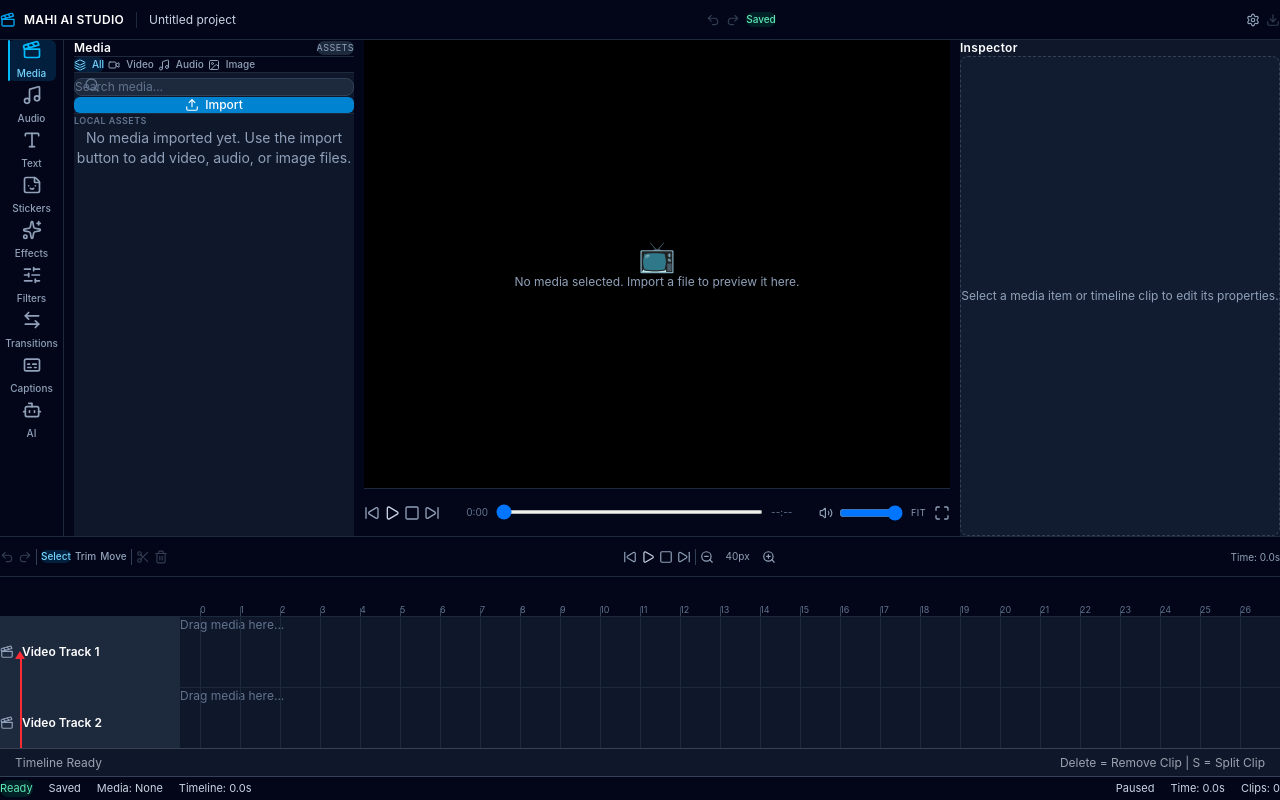
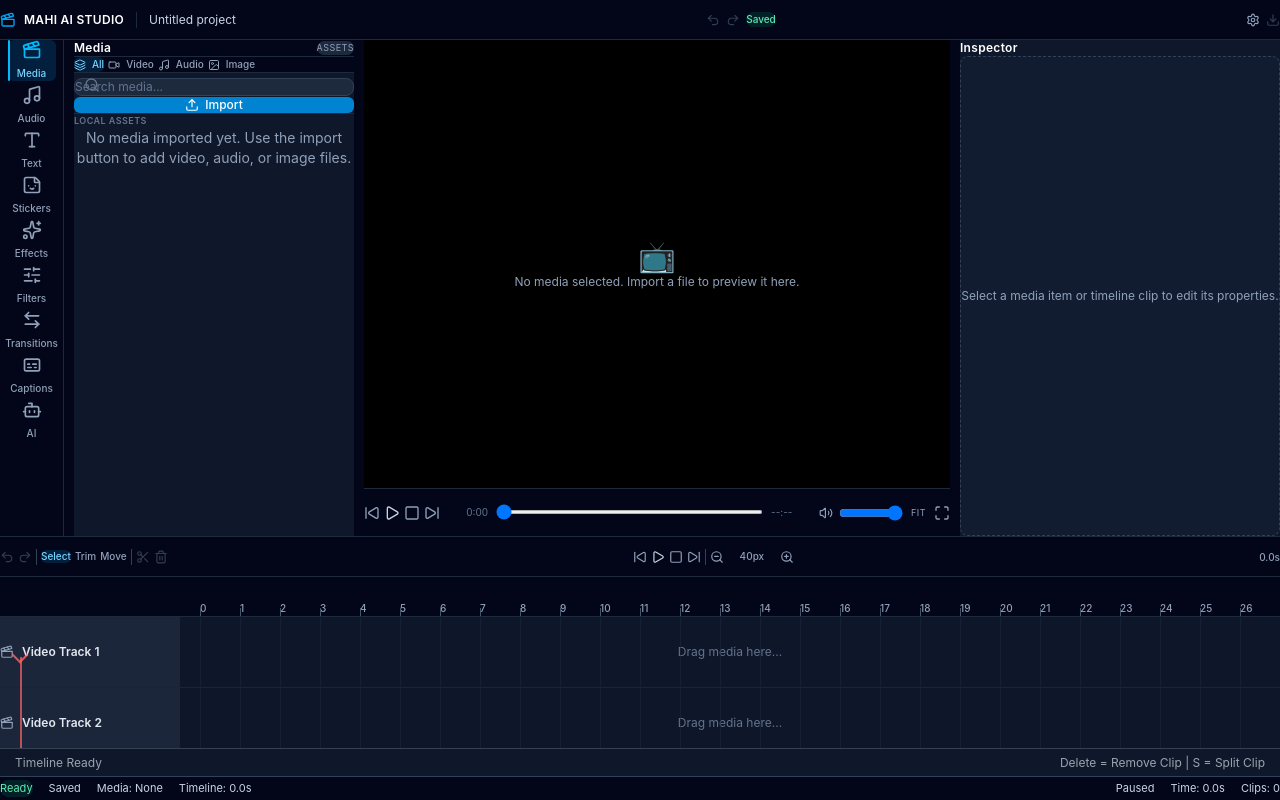
Before and after one commit to mahidhar8686/MAHI-AI-STUDIO, a React (Vite) app in the folder apps/editor/: page /editor in a window 1280 px wide. Built offline with nearby package versions, Linux system fonts and the light colour scheme.

Commit message:
Polish timeline editor UI

```diff
--- a/apps/editor/src/components/editor/Timeline/Clip.tsx
+++ b/apps/editor/src/components/editor/Timeline/Clip.tsx
@@ -1,5 +1,6 @@
 import { useState } from "react";
 import { useMediaStore } from "../../../store/mediaStore";
+import { Film } from "lucide-react";
 import {
   buildSnapTargets,
   snapTimelinePosition,
@@ -163,25 +164,10 @@ export default function Clip({
           : "none",
       }}
     >
-      <span
-        style={{
-          width: "100%",
-
-          overflow: "hidden",
-
-          whiteSpace: "nowrap",
-
-          textOverflow: "ellipsis",
-
-          padding: "0 10px",
-
-          textAlign: "center",
-
-          pointerEvents: "none",
-        }}
-      >
-        🎬 {title}
-      </span>
+      <div className="flex items-center justify-center gap-1.5 overflow-hidden px-2">
+        <Film className="h-3 w-3 flex-shrink-0" />
+        <span className="truncate text-xs font-medium">{title}</span>
+      </div>
 
       {/* LEFT HANDLE */}
 
@@ -386,41 +372,18 @@ export default function Clip({
             e.stopPropagation();
             toggleLock(id);
           }}
-          style={{
-            position: "absolute",
-
-            top: 4,
-
-            right: 10,
-
-            width: 24,
-
-            height: 24,
-
-            border: "none",
-
-            borderRadius: 6,
-
-            background: "rgba(0,0,0,.35)",
-
-            color: "#fff",
-
-            fontSize: 12,
-
-            cursor: "pointer",
-
-            display: "flex",
-
-            alignItems: "center",
-
-            justifyContent: "center",
-
-            userSelect: "none",
-            WebkitUserSelect: "none",
-          }}
+          className="absolute top-1 right-2 flex h-6 w-6 items-center justify-center rounded-md bg-black/40 text-white transition-colors hover:bg-black/60"
           title={locked ? "Unlock clip" : "Lock clip"}
         >
-          {locked ? "🔒" : "🔓"}
+          {locked ? (
+            <svg className="h-3 w-3" fill="none" stroke="currentColor" viewBox="0 0 24 24">
+              <path strokeLinecap="round" strokeLinejoin="round" strokeWidth={2} d="M12 15v2m-6 4h12a2 2 0 002-2v-6a2 2 0 00-2-2H6a2 2 0 00-2 2v6a2 2 0 002 2zm10-10V7a4 4 0 00-8 0v4h8z" />
+            </svg>
+          ) : (
+            <svg className="h-3 w-3" fill="none" stroke="currentColor" viewBox="0 0 24 24">
+              <path strokeLinecap="round" strokeLinejoin="round" strokeWidth={2} d="M8 11V7a4 4 0 018 0m-8 0v4h8v-4m-8 0H6a2 2 0 00-2 2v6a2 2 0 002 2h12a2 2 0 002-2v-6a2 2 0 00-2-2h-2m-8 0h8" />
+            </svg>
+          )}
         </button>
       )}
     </div>
--- a/apps/editor/src/components/editor/Timeline/Playhead.tsx
+++ b/apps/editor/src/components/editor/Timeline/Playhead.tsx
@@ -22,16 +22,16 @@ export default function Playhead() {
         window.addEventListener("mousemove", move);
         window.addEventListener("mouseup", up);
       }}
-      className="absolute z-[999] cursor-ew-resize"
+      className="group absolute z-[999] cursor-ew-resize"
       style={{ left: playhead + 20, top: 40, height: "100%" }}
     >
-      {/* Triangle marker — peeks above the line into the ruler area */}
-      <div className="absolute -top-1.5 left-1/2 -translate-x-1/2">
-        <div className="h-0 w-0 border-l-[5px] border-l-transparent border-r-[5px] border-r-transparent border-b-[8px] border-b-red-500" />
+      {/* Triangle marker */}
+      <div className="absolute -top-2 left-1/2 -translate-x-1/2">
+        <div className="h-3 w-3 -rotate-45 border-l-2 border-b-2 border-red-400 opacity-80 transition-opacity group-hover:opacity-100" />
       </div>
 
       {/* Vertical line */}
-      <div className="absolute inset-0 w-0.5 bg-red-500" />
+      <div className="absolute left-0 top-0 h-full w-0.5 bg-red-400 opacity-70 transition-opacity group-hover:opacity-100" />
     </div>
   );
 }
--- a/apps/editor/src/components/editor/Timeline/TimeRuler.tsx
+++ b/apps/editor/src/components/editor/Timeline/TimeRuler.tsx
@@ -14,11 +14,13 @@ export default function TimeRuler() {
       {Array.from({ length: 120 }).map((_, i) => (
         <div
           key={i}
-          className="relative flex-shrink-0 text-[9px] text-slate-500"
+          className="relative flex-shrink-0"
           style={{ width: zoom }}
         >
-          <div className="absolute bottom-0 left-0 h-2 w-px bg-slate-700" />
-          <span className="block pt-2.5">{i}</span>
+          <div className="absolute bottom-0 left-0 h-2 w-px bg-slate-600" />
+          <span className="block pt-2.5 text-[10px] font-medium text-slate-400">
+            {i}
+          </span>
         </div>
       ))}
     </div>
--- a/apps/editor/src/components/editor/Timeline/TimelineControls.tsx
+++ b/apps/editor/src/components/editor/Timeline/TimelineControls.tsx
@@ -65,7 +65,7 @@ export default function TimelineControls() {
           type="button"
           disabled
           title="Undo (not available)"
-          className="rounded-md p-1.5 text-slate-500 disabled:cursor-not-allowed disabled:opacity-50"
+          className="rounded-md p-1.5 text-slate-500 transition-colors hover:bg-slate-800 disabled:cursor-not-allowed disabled:opacity-50"
           aria-label="Undo"
         >
           <Undo2 className="h-3.5 w-3.5" />
@@ -75,7 +75,7 @@ export default function TimelineControls() {
           type="button"
           disabled
           title="Redo (not available)"
-          className="rounded-md p-1.5 text-slate-500 disabled:cursor-not-allowed disabled:opacity-50"
+          className="rounded-md p-1.5 text-slate-500 transition-colors hover:bg-slate-800 disabled:cursor-not-allowed disabled:opacity-50"
           aria-label="Redo"
         >
           <Redo2 className="h-3.5 w-3.5" />
@@ -144,7 +144,7 @@ export default function TimelineControls() {
           type="button"
           onClick={() => setPlayhead(0)}
           title="Go to start"
-          className="rounded-md p-1.5 text-slate-400 hover:bg-slate-800 hover:text-slate-200"
+          className="rounded-md p-1.5 text-slate-400 transition-colors hover:bg-slate-800 hover:text-slate-200"
           aria-label="Go to start"
         >
           <SkipBack className="h-3.5 w-3.5" />
@@ -155,9 +155,9 @@ export default function TimelineControls() {
           onClick={isPlaying ? pause : play}
           title={isPlaying ? "Pause" : "Play"}
           className={cn(
-            "rounded-md p-1.5 transition-colors",
+            "rounded-md p-1.5 transition-all",
             isPlaying
-              ? "bg-sky-600 text-white hover:bg-sky-500"
+              ? "bg-sky-600 text-white shadow-sm hover:bg-sky-500"
               : "text-slate-300 hover:bg-slate-800 hover:text-slate-200",
           )}
           aria-label={isPlaying ? "Pause" : "Play"}
@@ -173,7 +173,7 @@ export default function TimelineControls() {
           type="button"
           onClick={stop}
           title="Stop"
-          className="rounded-md p-1.5 text-slate-400 hover:bg-slate-800 hover:text-slate-200"
+          className="rounded-md p-1.5 text-slate-400 transition-colors hover:bg-slate-800 hover:text-slate-200"
           aria-label="Stop"
         >
           <Square className="h-3.5 w-3.5" />
@@ -183,7 +183,7 @@ export default function TimelineControls() {
           type="button"
           onClick={() => setPlayhead(playhead + zoom)}
           title="Skip forward"
-          className="rounded-md p-1.5 text-slate-400 hover:bg-slate-800 hover:text-slate-200"
+          className="rounded-md p-1.5 text-slate-400 transition-colors hover:bg-slate-800 hover:text-slate-200"
           aria-label="Skip forward"
         >
           <SkipForward className="h-3.5 w-3.5" />
@@ -195,13 +195,13 @@ export default function TimelineControls() {
           type="button"
           onClick={zoomOut}
           title="Zoom out"
-          className="rounded-md p-1.5 text-slate-400 hover:bg-slate-800 hover:text-slate-200"
+          className="rounded-md p-1.5 text-slate-400 transition-colors hover:bg-slate-800 hover:text-slate-200"
           aria-label="Zoom out"
         >
           <ZoomOut className="h-3.5 w-3.5" />
         </button>
 
-        <span className="w-10 text-center text-[10px] text-slate-400">
+        <span className="w-12 text-center text-[10px] font-medium text-slate-400">
           {zoom}px
         </span>
 
@@ -209,7 +209,7 @@ export default function TimelineControls() {
           type="button"
           onClick={zoomIn}
           title="Zoom in"
-          className="rounded-md p-1.5 text-slate-400 hover:bg-slate-800 hover:text-slate-200"
+          className="rounded-md p-1.5 text-slate-400 transition-colors hover:bg-slate-800 hover:text-slate-200"
           aria-label="Zoom in"
         >
           <ZoomIn className="h-3.5 w-3.5" />
@@ -218,8 +218,8 @@ export default function TimelineControls() {
 
       {/* Right: current time */}
       <div>
-        <span className="text-[10px] text-slate-400">
-          Time: {(playhead / zoom).toFixed(1)}s
+        <span className="text-[10px] font-medium text-slate-400">
+          {(playhead / zoom).toFixed(1)}s
         </span>
       </div>
     </div>
--- a/apps/editor/src/components/editor/Timeline/TimelineTrack.tsx
+++ b/apps/editor/src/components/editor/Timeline/TimelineTrack.tsx
@@ -23,11 +23,11 @@ export default function TimelineTrack({
     .sort((a, b) => a.start - b.start);
 
   return (
-    <div className="grid min-h-[70px] grid-cols-[180px_1fr] border-b border-slate-800">
+    <div className="grid min-h-[70px] grid-cols-[180px_1fr] border-b border-slate-800/80">
       {/* Track header */}
-      <div className="flex items-center gap-2 bg-slate-800 px-3 text-xs font-semibold text-white">
+      <div className="flex items-center gap-2 bg-slate-800/90 px-3 text-xs font-semibold text-slate-200 backdrop-blur-sm">
         <Icon className="h-3.5 w-3.5 text-slate-400" />
-        {title}
+        <span className="truncate">{title}</span>
       </div>
 
       {/* Timeline content area */}
@@ -57,20 +57,20 @@ export default function TimelineTrack({
             dropStart
           );
         }}
-        className="relative min-h-[70px] overflow-x-auto bg-slate-900"
+        className="relative min-h-[70px] overflow-x-auto bg-slate-900/95"
       >
         {/* Grid lines — left: i * zoom + 20 is PRESERVED */}
         {Array.from({ length: 200 }).map((_, i) => (
           <div
             key={i}
-            className="absolute top-0 h-full w-px bg-slate-800"
+            className="absolute top-0 h-full w-px bg-slate-800/60"
             style={{ left: i * zoom + 20 }}
           />
         ))}
 
         {/* Empty placeholder */}
         {clips.length === 0 && (
-          <div className="p-4 text-xs text-slate-500">
+          <div className="flex h-full items-center justify-center p-4 text-xs text-slate-500">
             Drag media here...
           </div>
         )}
```
